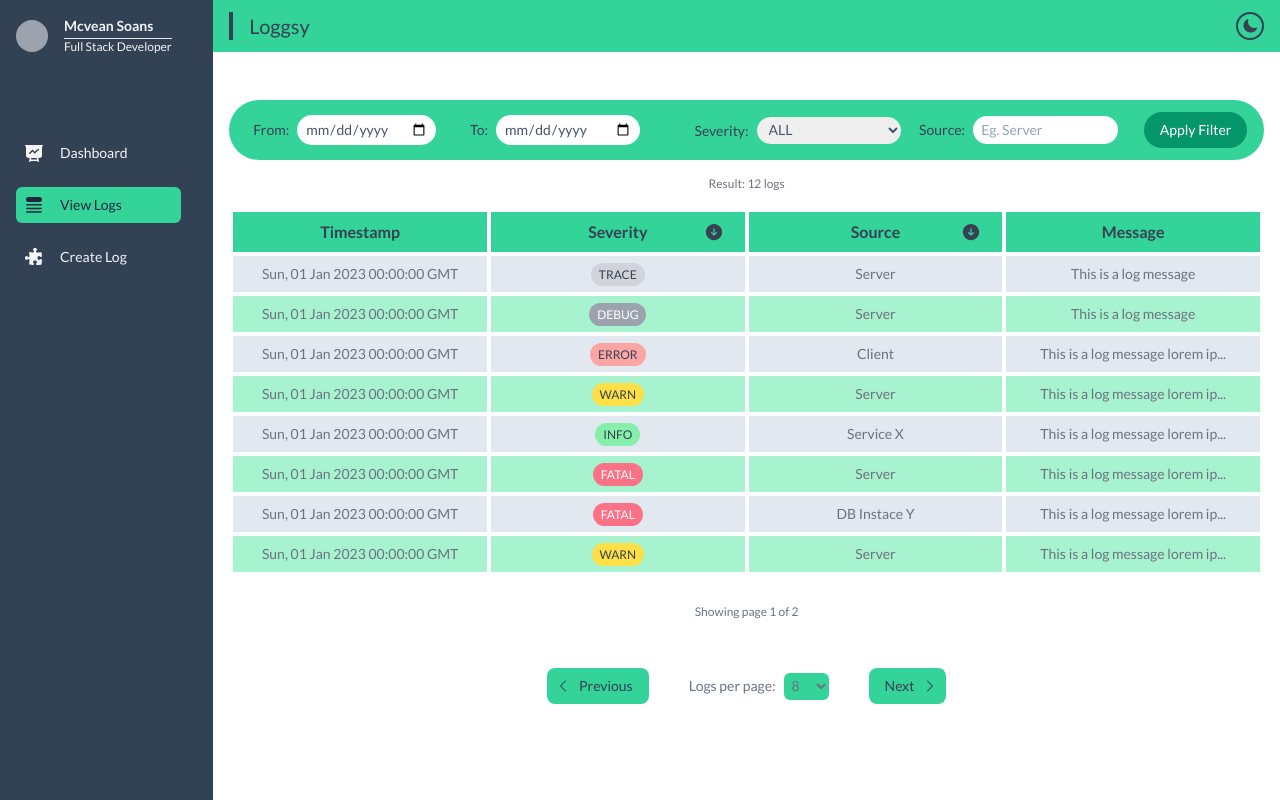
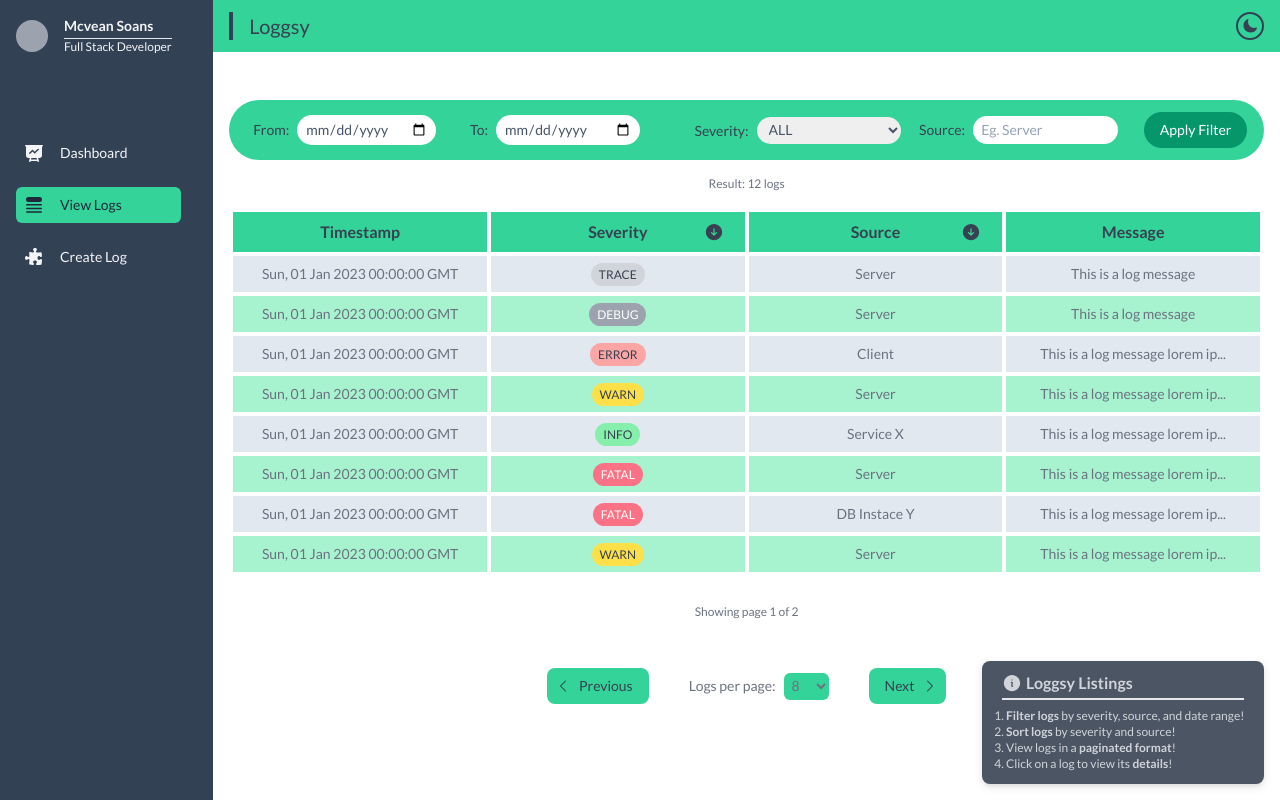
Before and after one commit to McTechie/loggsy, a Next.js app in the folder client/: page /listing in a window 1280 px wide. Built offline with nearby package versions, Linux system fonts and the light colour scheme.

Commit message:
feat: added toast messages for listing page

```diff
--- a/client/package.json
+++ b/client/package.json
@@ -14,6 +14,7 @@
     "react": "18.2.0",
     "react-dom": "18.2.0",
     "react-hook-form": "^7.43.1",
+    "react-hot-toast": "^2.4.0",
     "react-redux": "^8.0.5"
   },
   "devDependencies": {
--- a/client/src/components/global/Footer.tsx
+++ /dev/null
@@ -1,10 +0,0 @@
-// type imports
-import { FC } from 'react'
-
-const Footer: FC = () => {
-  return (
-    <footer></footer>
-  )
-}
-
-export default Footer
--- a/client/src/components/index.ts
+++ b/client/src/components/index.ts
@@ -1,7 +1,6 @@
 // global components
 export { default as AppBar } from './global/AppBar'
 export { default as SideBar } from './global/SideBar'
-export { default as Footer } from './global/Footer'
 
 // listing view components
 export { default as Listing } from './listing/Listing'
--- a/client/src/components/listing/Listing.tsx
+++ b/client/src/components/listing/Listing.tsx
@@ -2,11 +2,14 @@
 import { FC, MouseEvent } from 'react'
 
 // named imports
-import { useState } from 'react'
+import { useState, useEffect } from 'react'
+import { useRouter } from 'next/navigation'
 import { SubmitHandler, useForm } from 'react-hook-form'
-import { ArrowDownCircleIcon, ArrowUpCircleIcon, ChevronLeftIcon, ChevronRightIcon } from '@heroicons/react/24/solid'
+import { Toaster } from 'react-hot-toast'
+import { ArrowDownCircleIcon, ArrowUpCircleIcon, ChevronLeftIcon, ChevronRightIcon, InformationCircleIcon } from '@heroicons/react/24/solid'
 
 // default imports
+import toast from 'react-hot-toast'
 import SeverityBadge from './SeverityBadge'
 
 interface ListingProps {
@@ -14,6 +17,8 @@ interface ListingProps {
 }
 
 const Listing: FC<ListingProps> = ({ logs }) => {
+  const router = useRouter() // next router
+
   const { register, handleSubmit } = useForm<FilterFormData>() // react-hook-form
 
   // pagination logic states
@@ -85,6 +90,13 @@ const Listing: FC<ListingProps> = ({ logs }) => {
 
   // filter handler function
   const filterData: SubmitHandler<FilterFormData> = (data) => {
+    const notification = toast.loading('Filtering logs...', {
+      style: {
+        background: '#334155',
+        color: '#d1d5db',
+      },
+    })
+
     const { fromDate, toDate, severity, source } = data
 
     // Filtering Logic
@@ -127,10 +139,51 @@ const Listing: FC<ListingProps> = ({ logs }) => {
     // reset sorting
     setIsSortedBySeverity(false)
     setIsSortedBySource(false)
+
+    toast.dismiss(notification)
+    toast.success('Logs filtered successfully!', {
+      style: {
+        background: '#334155',
+        color: '#d1d5db',
+      },
+    })
   }
+
+  useEffect(() => {
+    const infoToast = toast(() => (
+      <div>
+        <p className='font-semibold border-b-2 pb-1 flex items-center space-x-1'>
+          <InformationCircleIcon className='inline-block w-5 h-5' />
+          <span>Loggsy Listings</span>
+        </p>
+        <ol className='text-xs pt-2 pl-1 list-decimal'>
+          <li><b>Filter logs</b> by severity, source, and date range!</li>
+          <li><b>Sort logs</b> by severity and source!</li>
+          <li>View logs in a <b>paginated format</b>!</li>
+          <li>Click on a log to view its <b>details</b>!</li>
+        </ol>
+      </div>
+    ), {
+      duration: 8000,
+      style: {
+        background: '#4b5563',
+        color: '#d1d5db',
+      },
+    })
+
+    return () => {
+      // removing toast message on unmount
+      toast.dismiss(infoToast)
+    }
+  }, [])
 
   return (
     <div className='w-full'>
+      <Toaster
+        position='bottom-right'
+        reverseOrder={false}
+      />
+
       {/* Filter Form */}
       <section>
         <form
@@ -272,6 +325,7 @@ const Listing: FC<ListingProps> = ({ logs }) => {
                 <tr
                   key={log.id}
                   className='table-body-row'
+                  onClick={() => router.push(`/listing/${log.id}`)}
                 >
                   <td>
                     {new Date(log.timestamp).toUTCString()}
--- a/client/src/layouts/DashboardLayout.tsx
+++ b/client/src/layouts/DashboardLayout.tsx
@@ -3,7 +3,7 @@ import { FC } from 'react'
 
 // named imports
 import { Lato } from '@next/font/google'
-import { AppBar, Footer, SideBar } from '../components'
+import { AppBar, SideBar } from '../components'
 
 // default imports
 import Head from 'next/head'
@@ -43,8 +43,6 @@ const DashboardLayout: FC<DashboardLayoutProps> = ({ children }) => {
           <main className='px-4 py-6'>
             {children}
           </main>
-
-          <Footer />
         </div>
       </div>
     </div>
--- a/client/src/pages/create.tsx
+++ b/client/src/pages/create.tsx
@@ -4,7 +4,7 @@ import type { NextPage } from 'next'
 const CreateLog: NextPage = () => {
   return (
     <div>
-      <h2 className='text-2xl'>Create a New Log</h2>
+      <h2 className='text-2xl text-center'>Create a New Log</h2>
     </div>
   )
 }
--- a/client/src/styles/globals.css
+++ b/client/src/styles/globals.css
@@ -41,7 +41,7 @@
   }
 
   .table-body-row {
-    @apply bg-slate-200 text-gray-500 even:bg-emerald-200 dark:even:bg-indigo-200;
+    @apply bg-slate-200 text-gray-500 even:bg-emerald-200 dark:even:bg-indigo-200 hover:text-white hover:bg-gray-400 dark:hover:bg-gray-400 cursor-pointer transition-all duration-150 ease-in-out;
   }
 
   .table-body-row td {
```
Also changed, not shown: 1 other file (tests, documents, lock files or other folders).
